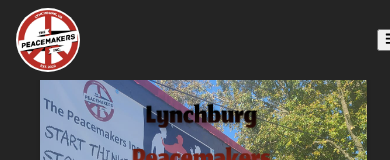
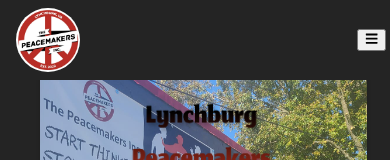
Before and after one commit to beast447/Lynchburg-Peacemakers, a React (Vite) app: page / in a window 390 px wide. Shown: the top 160 px of the page. Built offline with nearby package versions, Linux system fonts and the light colour scheme.

Commit message:
Moved navbar toggle to the left to optimize for mobile devices

```diff
--- a/src/index.css
+++ b/src/index.css
@@ -48,7 +48,6 @@
   visibility: hidden;
   opacity: 0;
   transition: opacity 0.5s ease-in-out;
-
 }
 
 @media only screen and (max-width: 1024px) {
@@ -56,6 +55,7 @@
     visibility: visible;
     opacity: 1;
     transition: opacity 0.5s ease-in-out;
+    margin-left: -15%;
   }
   .navbar a {
     visibility: hidden;
```
